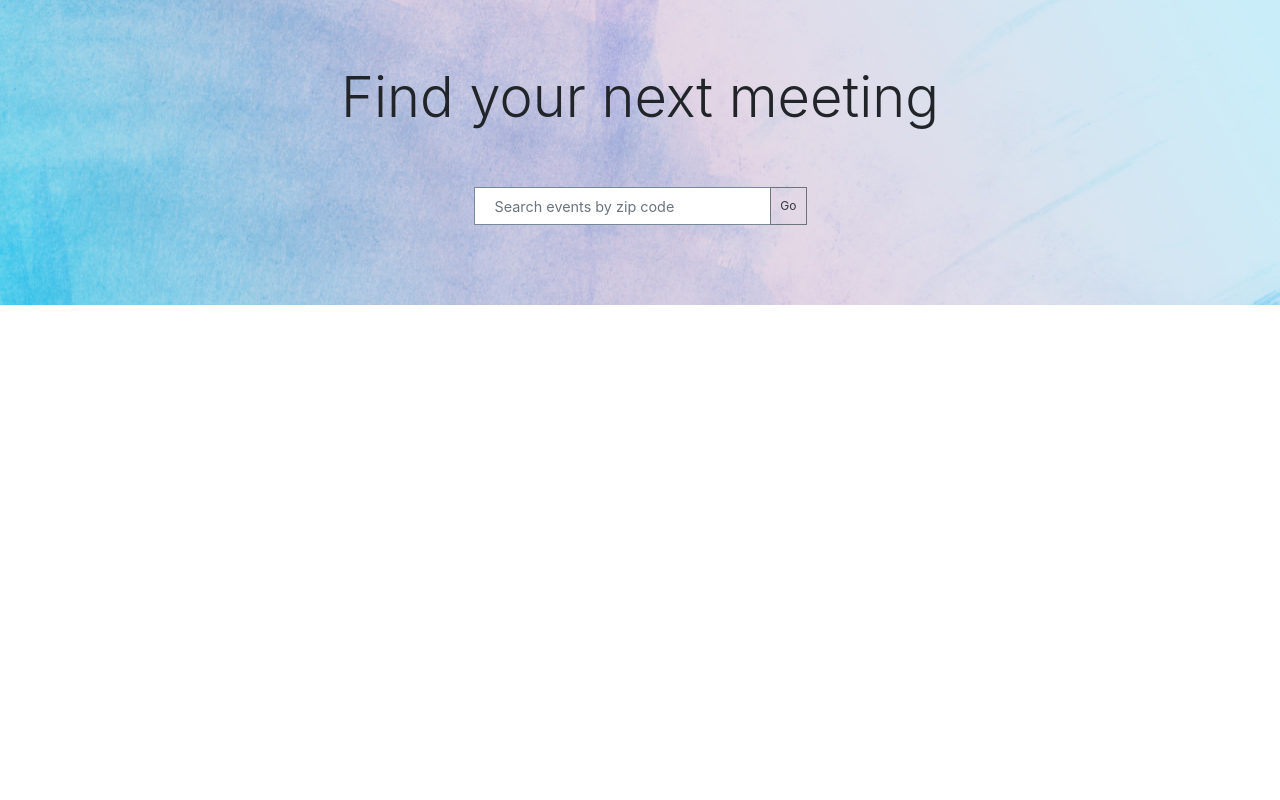
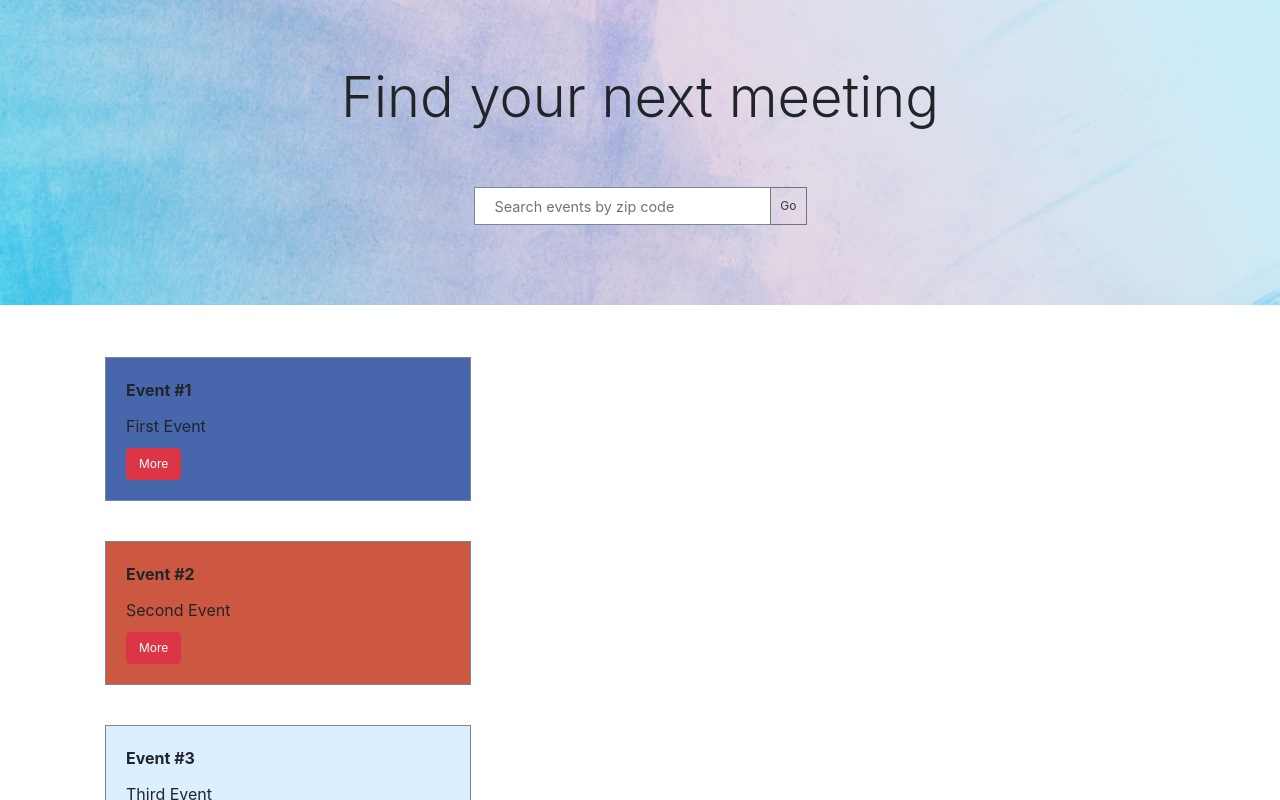
Before and after one commit to zoe-gonzales/meet-up-do-stuff, a React (Create React App) app in the folder client/: page / in a window 1280 px wide. Shown: the top 800 px of the page. Built offline with nearby package versions, Linux system fonts and the light colour scheme.

Commit message:
Home page component

```diff
--- a/client/package.json
+++ b/client/package.json
@@ -7,6 +7,7 @@
     "react": "^16.9.0",
     "react-dom": "^16.9.0",
     "react-redux": "^7.1.1",
+    "react-router-dom": "^5.1.2",
     "react-scripts": "3.1.1",
     "redux": "^4.0.4",
     "redux-thunk": "^2.3.0"
--- a/client/public/styles.css
+++ b/client/public/styles.css
@@ -24,7 +24,9 @@
   border: 1px solid #778899;
   padding: 20px;
   margin: 20px;
-  width: auto;
+  width: 33%;
+  align-self: auto;
+  flex: 1 0 33%;
 }
 
 .field {
@@ -129,4 +131,10 @@
   margin-top: 1rem;
 }
 
+.flex-container {
+  display: flex;
+  flex-flow: column wrap;
+  justify-content: center;
+}
+
 /*# sourceMappingURL=styles.css.map */
--- a/client/scss/styles.scss
+++ b/client/scss/styles.scss
@@ -28,7 +28,9 @@ $dark-indigo: #4766AB;
     border: $grey-border;
     padding: 20px;
     margin: 20px;
-    width: auto;
+    width: 33%;
+    align-self: auto;
+    flex: 1 0 33%;
 }
 
 .field {
@@ -134,3 +136,9 @@ $dark-indigo: #4766AB;
 .profile-set-up {
     margin-top: 1rem;
 }
+
+.flex-container {
+    display: flex;
+    flex-flow: column wrap;
+    justify-content: center;
+}
--- a/client/src/App.js
+++ b/client/src/App.js
@@ -1,8 +1,49 @@
 import React from 'react';
-import Heading from './components/Heading';
+import {
+  BrowserRouter as
+  Router,
+  Route,
+  Switch,
+} from 'react-router-dom';
+import Home from './pages/Home';
+
+const events = [
+  {
+    id: 1,
+    title: 'Event #1',
+    description: 'First Event',
+    path: '/events/1',
+  },
+  {
+    id: 2,
+    title: 'Event #2',
+    description: 'Second Event',
+    path: '/events/2',
+  },
+  {
+    id: 3,
+    title: 'Event #3',
+    description: 'Third Event',
+    path: '/events/3',
+  },
+  {
+    id: 4,
+    title: 'Event #4',
+    description: 'Fourth Event',
+    path: '/events/4',
+  }
+];
 
 const App = () => {
-  return <Heading />;
+  return (
+    <Router>
+      <Switch>
+        <Route exact path="/"
+          render={() => <Home events={events} />}
+        />
+      </Switch>
+    </Router>
+  )
 }
 
 export default App;
--- /dev/null
+++ b/client/src/pages/Home.js
@@ -0,0 +1,31 @@
+import React from 'react';
+import Heading from '../components/Heading';
+import Event from '../components/SmallEventCard';
+
+const colors = ['#4766AB', '#6B9AFF', '#CC5841', '#FFC5AB', '#DBEFFF'];
+
+const HomePage = ({ events }) => {
+    return (
+        <div>
+            <Heading />
+            <div className="container flex-container">
+                {events.map(event => {
+                    const details = {
+                        title: event.title,
+                        description: event.description,
+                        path: event.path
+                    }
+                    return (
+                        <Event
+                            key={event.id}
+                            event={details}
+                            background={colors[Math.floor(Math.random() * colors.length)]}
+                        />
+                    )
+                })}
+            </div>
+        </div>
+    )
+}
+
+export default HomePage;
```
Also changed, not shown: client/src/pages/CreateProfile.js (added), client/src/pages/Event.js (added), client/src/pages/LogIn.js (added), client/src/pages/SignUp.js (added), 2 other files (tests, documents, lock files or other folders).
